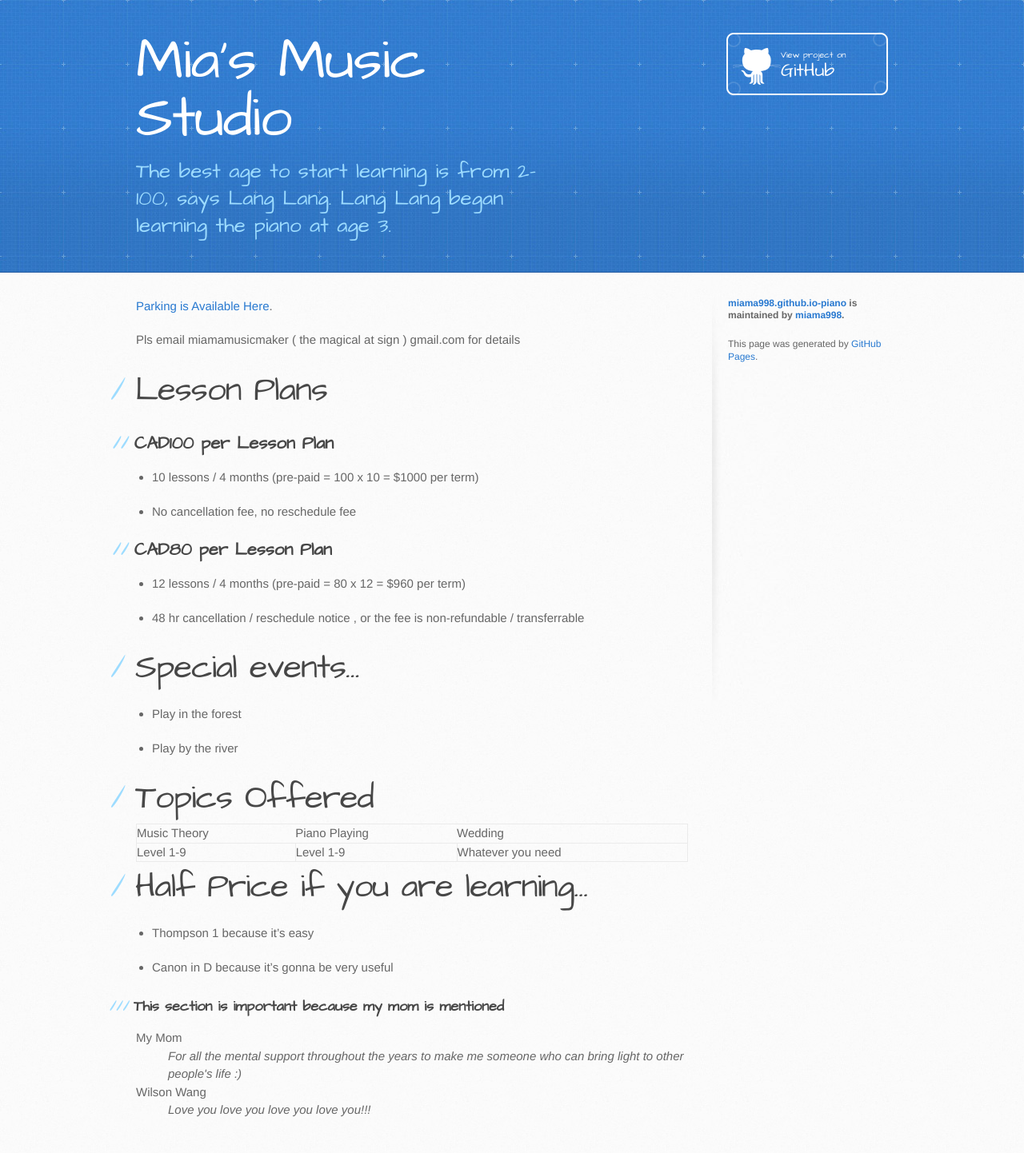
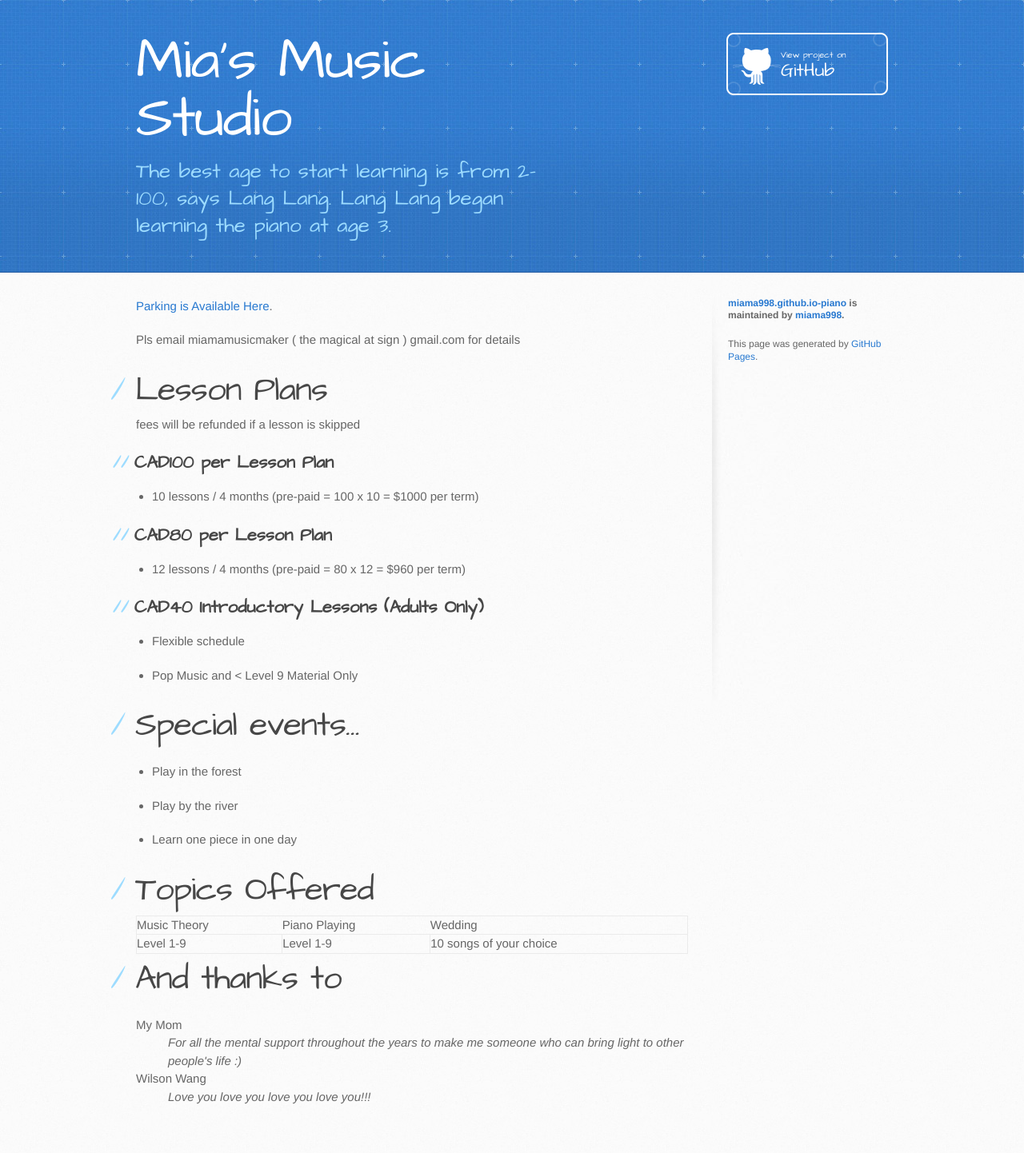
Before and after one commit to miama998/miama998.github.io-piano, a Jekyll site: the page built from index.md, in a window 1280 px wide. Shown: the whole page at 80% size. Built offline with Jekyll 4.4.1, drawn with Linux system fonts in a browser that asks for light colours.

Commit message:
2020-11-03-0240pm-avoid-cancellation-fee

```diff
--- a/index.md
+++ b/index.md
@@ -8,18 +8,27 @@ Pls email miamamusicmaker ( the magical at sign ) gmail.com
 for details
 
 # Lesson Plans
+fees will be refunded if a lesson is skipped
+
 
 ## CAD100 per Lesson Plan
 
 * 10 lessons / 4 months (pre-paid = 100 x 10 = $1000 per term)
 
-* No cancellation fee, no reschedule fee
 
 ## CAD80 per Lesson Plan
 
 * 12 lessons / 4 months (pre-paid = 80 x 12 = $960 per term)
 
-* 48 hr cancellation / reschedule notice , or the fee is non-refundable / transferrable
+
+## CAD40 Introductory Lessons (Adults Only)
+
+* Flexible schedule
+
+* Pop Music and < Level 9 Material Only
+
+
+
 
 # Special events...
 
@@ -27,26 +36,23 @@ for details
 
 * Play by the river
 
+* Learn one piece in one day
+
 
 
 
 # Topics Offered
 
-| Music Theory | Piano Playing     |    Wedding         |
-|:-------------|:------------------|:-------------------|
-| Level 1-9    | Level 1-9         | Whatever you need  |
+| Music Theory | Piano Playing     |    Wedding              |
+|:-------------|:------------------|:------------------------|
+| Level 1-9    | Level 1-9         | 10 songs of your choice |
 
 
 
 
-# Half Price if you are learning...
 
-* Thompson 1 because it's easy
 
-* Canon in D because it's gonna be very useful
-
-### This section is important because my mom is mentioned
-
+# And thanks to
 <dl>
 <dt> My Mom </dt>
 <dd>For all the mental support throughout the years to make me someone who can bring light to other people's life :)</dd>
```
